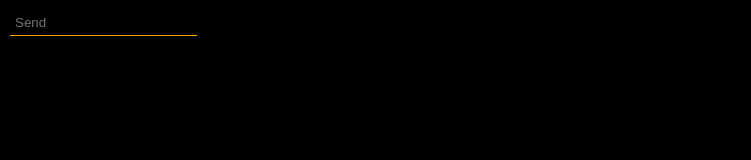
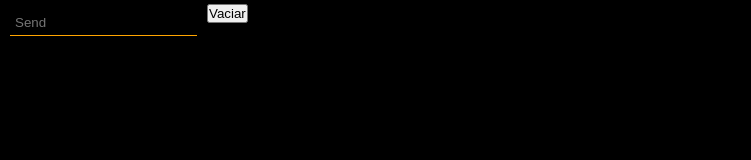
Before and after one commit to ArturoPardo/Play, an Angular app: page / in a window 1280 px wide. Shown: the top 160 px of the page, without its empty margins (0-751 px from the left). Built offline with nearby package versions, Linux system fonts and the light colour scheme.

Commit message:
off local storage

```diff
--- a/src/app/app.component.html
+++ b/src/app/app.component.html
@@ -1,4 +1,4 @@
-<app-creacion (datoExportar)="anyadirTarea($event)"></app-creacion>
+<app-creacion (datoExportar)="anyadirTarea($event)" (vaciarL)="vaciarLocal($event)"></app-creacion>
 <app-listado [arrData]="triangles" ></app-listado>
 
 <div class="central">
--- a/src/app/app.component.ts
+++ b/src/app/app.component.ts
@@ -1,9 +1,5 @@
-import {
-  Component
-} from '@angular/core';
-import {
-  FunctionCall
-} from '@angular/compiler';
+import { Component,  Input } from '@angular/core';
+
 
 
 @Component({
@@ -12,10 +8,24 @@ import {
   styleUrls: ['./app.component.css']
 })
 export class AppComponent {
+
   title = 'myapp';
   // triangles:string[]=[];
   triangles: string[] = JSON.parse(localStorage.getItem("text")) || []; //Intento cargar el array de localStorage o uno
-  vacío
+
+
+ vaciarLocal(){
+  console.log("llega la funcion!");
+  this.triangles=[];
+
+  var circle = document.getElementById("circle");
+    circle.style.display = "none";
+    var animate = document.getElementById("animate");
+   animate.style.top = '-10px';
+
+this.giroAzul();
+this.giroRosa();
+ }
 
   // -------------------regreso-----------
 
@@ -75,6 +85,8 @@ export class AppComponent {
 
   anyadirTarea(text) {
     this.triangles.push(text);
+console.log("jjjj" +this.Data);
+
     this.guardaLocalStorage();
     if (this.triangles.length > 1) {
       this.giroAzul();
--- a/src/app/creacion/creacion.component.html
+++ b/src/app/creacion/creacion.component.html
@@ -1,5 +1,6 @@
 <div class="form-creation"> <div id="circle"></div>
   <input type="text" placeholder="Send" [(ngModel)]="campoVacio" (keyup)="primeraFun($event)" />
+  <button (click)="vaciarLocal()">Vaciar</button>
   <div id="animate"></div>
 
 </div>
--- a/src/app/creacion/creacion.component.ts
+++ b/src/app/creacion/creacion.component.ts
@@ -7,15 +7,26 @@ import { Component, OnInit, Output, EventEmitter } from '@angular/core';
 })
 export class CreacionComponent implements OnInit {
   @Output() datoExportar = new EventEmitter();
+  @Output() vaciarL = new EventEmitter();
   campoVacio = '';
+  vaciado = '';
   primeraFun(ev) {
     console.log('esta llegando!');
     if (ev.keyCode === 13 && this.campoVacio.trim() !== '') {
       console.log('La tarea para añadir es:', this.campoVacio);
       this.datoExportar.emit(this.campoVacio.trim());
       this.campoVacio = '';}
+    }
 
-    }
+    vaciarLocal()
+    {
+      this.vaciarL.emit(this.vaciado);
+
+    console.log(this.vaciado);}
+
+
+
+
   constructor() { }
 
   ngOnInit() {
```
